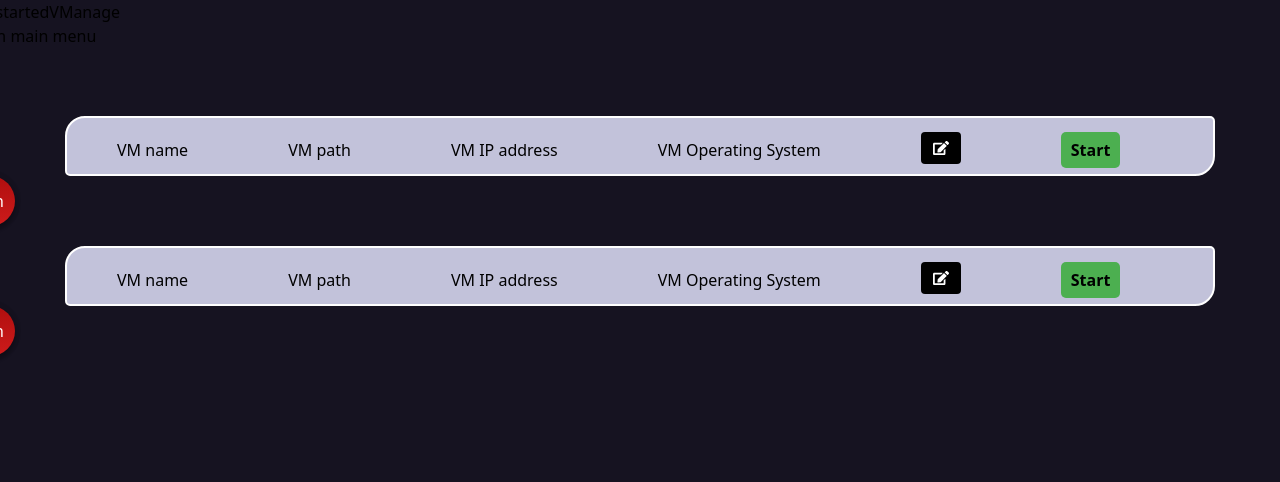
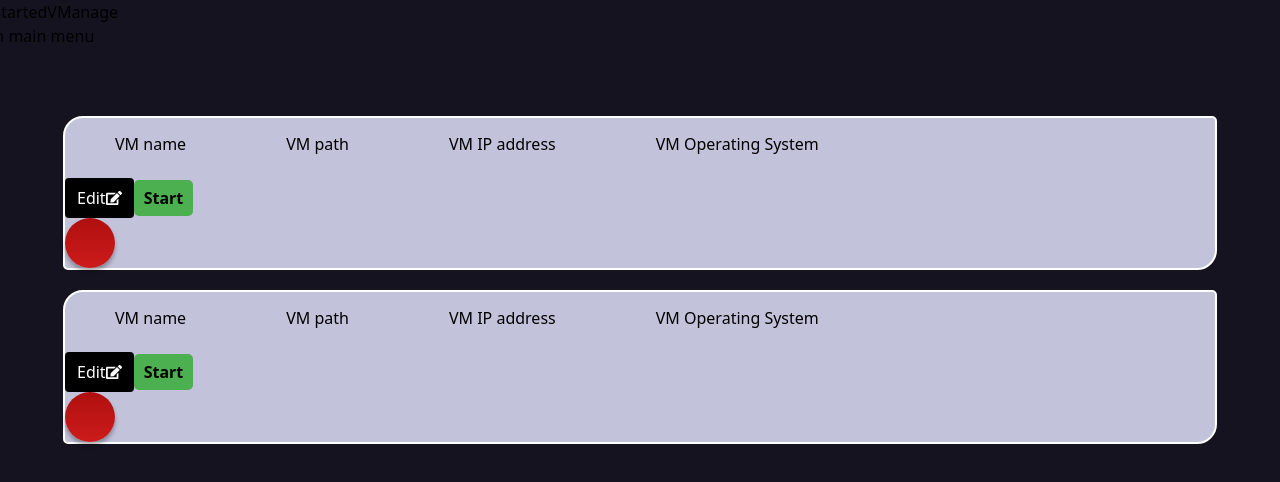
Before and after one commit to ACCISA/VManage, a React (Vite) app in the folder client/: page / in a window 1280 px wide. Shown: the top 482 px of the page. Built offline with nearby package versions, Linux system fonts and the light colour scheme.

Commit message:
fixup info a little

```diff
--- a/client/src/EditButton.jsx
+++ b/client/src/EditButton.jsx
@@ -4,7 +4,7 @@ import { FaEdit } from 'react-icons/fa'; // Import the edit icon from a library
 const EditButton = ({ onClick }) => {
   return (
     <button className="edit-button" onClick={onClick}>
-      <FaEdit />  </button>
+     Edit <FaEdit className='ml-2' />  </button>
   );
 };
 
--- a/client/src/Info.jsx
+++ b/client/src/Info.jsx
@@ -19,11 +19,11 @@ const TestComponent = () => {
           <li>VM path</li>
           <li>VM IP address</li>
           <li>VM Operating System</li>
-          <li><EditButton></EditButton></li>
-          <li><StartStopButton></StartStopButton></li>
         </ul>
+        <EditButton></EditButton>
+        <StartStopButton></StartStopButton>
+        <div className="btn" onClick={handleButtonClick}></div>
       </div>
-      <a href="#" className="btn" onClick={handleButtonClick}>a.btn</a>
     </div>
   );
 };
--- a/client/src/test.css
+++ b/client/src/test.css
@@ -16,15 +16,16 @@ body {
     border-style:solid;
     border-radius: 10px;
     border-color: rgb(52, 141, 176);
+    background-color: #c2c2da;
+    border-radius: 20px 5px 20px 5px;
+    border: 2px solid #ffffff;
+
 }
 ul {
     list-style-type: none;
     margin: 0;
     padding: 0px 0px;
     overflow: hidden;
-    background-color: #c2c2da;
-    border-radius: 20px 5px 20px 5px;
-    border: 2px solid #ffffff;
     padding: 20px;
     width: 1150px;
     height: 60px;
@@ -93,7 +94,7 @@ a {
 }
 
 
-.btn::before {
+/* .btn::before {
   display: block;
   position: absolute;
   z-index: -1;
@@ -104,19 +105,19 @@ a {
   opacity: 0;
   content: '';
   animation: pulse 1s infinite;
-}
+} */
 
-.btn:hover::before {
+/* .btn:hover::before {
   animation: none;
   opacity: .4;
   transform: scale(1.3);
-}
-.btn.is-clicked {
+} */
+/* .btn.is-clicked {
   background: linear-gradient(to bottom, gray 0%, dimgray 100%);
 }
 .btn.is-clicked:before {
   animation: blastOut 1s;
-}
+} */
 
 @keyframes pulse {
   from {
```
Also changed, not shown: 1 other file (tests, documents, lock files or other folders).
